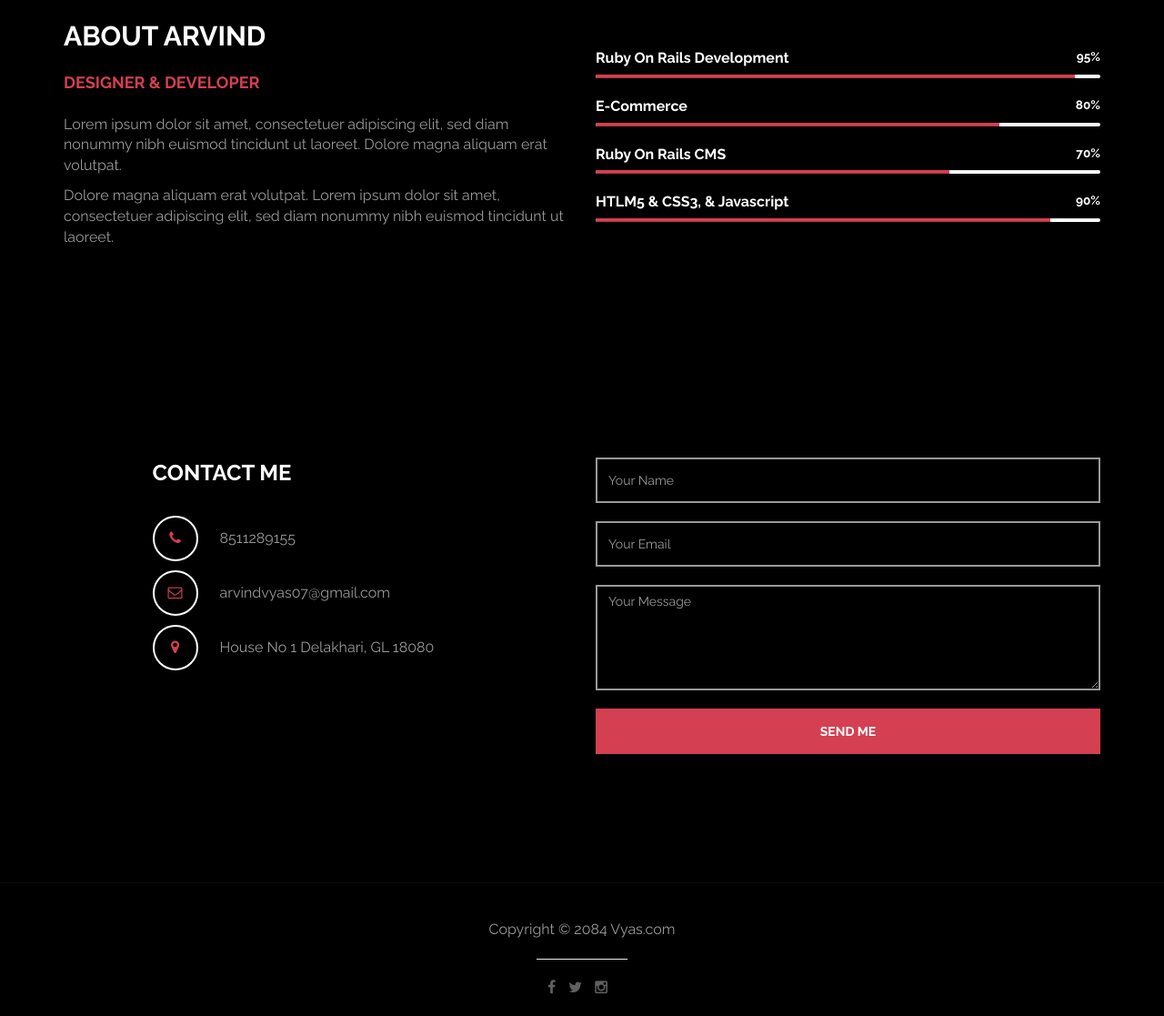
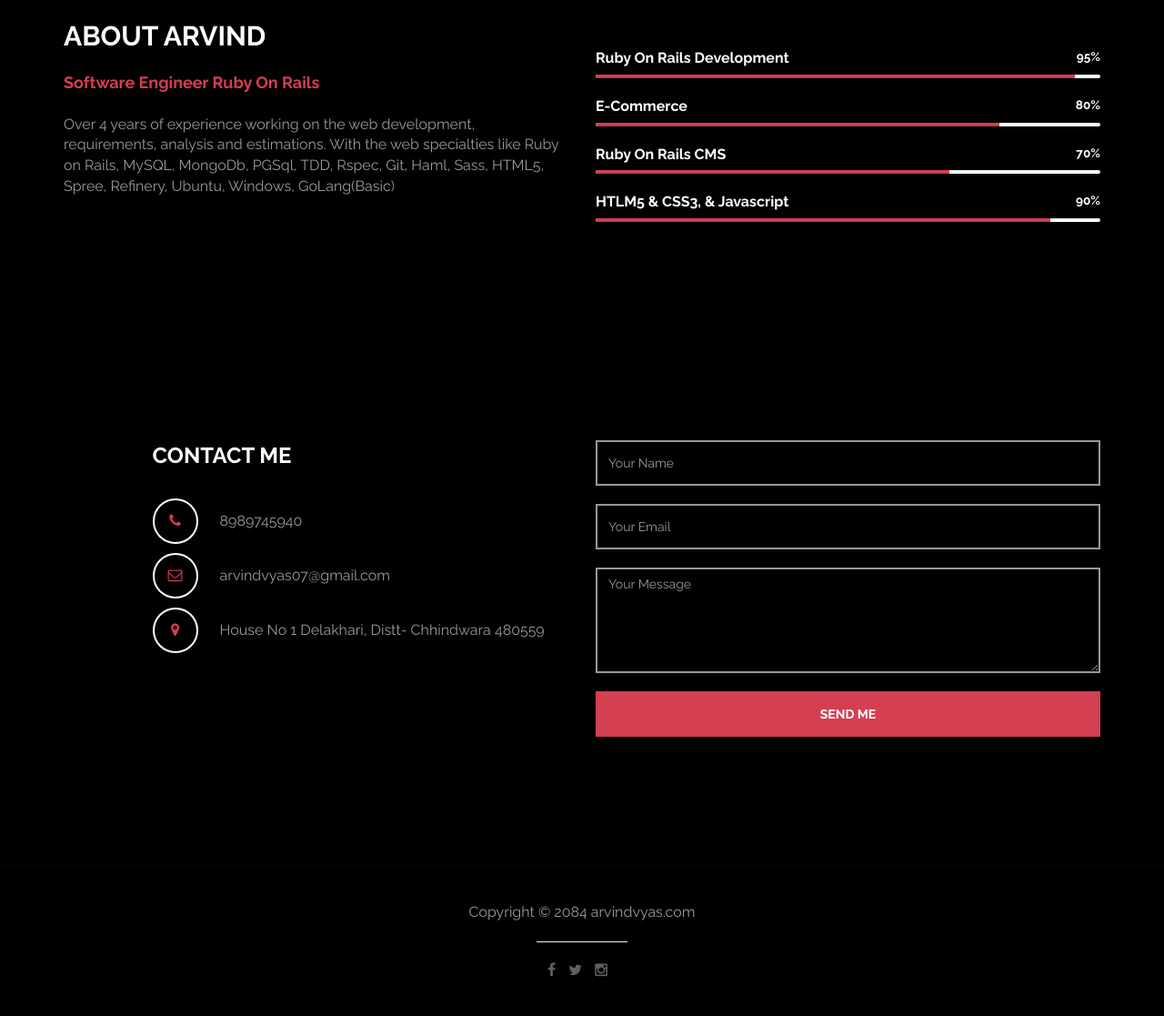
Before and after one commit to arvindvyas/rormonks, a plain HTML site: page public/index.html in a window 1280 px wide. Shown: the part 1221-2338 px from the top of the page at 91% size. Drawn offline with Linux system fonts and the light colour scheme.

Commit message:
change some basic information

```diff
--- a/public/index.html
+++ b/public/index.html
@@ -105,9 +105,8 @@
 				<div class="row">
 					<div class="col-md-6 col-xs-11 wow fadeInLeft" data-wow-delay="0.9s">
 						<h2>ABOUT ARVIND</h2>
-						<h4>DESIGNER &AMP; DEVELOPER</h4>
-						<p>Lorem ipsum dolor sit amet, consectetuer adipiscing elit, sed diam nonummy nibh euismod tincidunt ut laoreet. Dolore magna aliquam erat volutpat.</p>
-						<p>Dolore magna aliquam erat volutpat. Lorem ipsum dolor sit amet, consectetuer adipiscing elit, sed diam nonummy nibh euismod tincidunt ut laoreet.</p>
+						<h4>Software Engineer Ruby On Rails </h4>
+						<p>Over 4 years of experience working on the web development, requirements, analysis and estimations. With the web specialties like Ruby on Rails, MySQL, MongoDb, PGSql, TDD, Rspec, Git, Haml, Sass, HTML5, Spree, Refinery, Ubuntu, Windows, GoLang(Basic) </p>
 					</div>
 					<div class="col-md-6 col-xs-11 wow fadeInRight" data-wow-delay="0.9s">
 						<span class="text-top">Ruby On Rails Development <small>95%</small></span>
@@ -196,9 +195,9 @@
 					<div class="col-lg-5 col-lg-offset-1 col-md-6 wow fadeInUp" data-wow-delay="0.6s">
 						<address>
 							<p class="contact-title">CONTACT ME</p>
-							<p><i class="fa fa-phone"></i> 8511289155</p>
+							<p><i class="fa fa-phone"></i> 8989745940</p>
 							<p><i class="fa fa-envelope-o"></i> arvindvyas07@gmail.com</p>
-							<p><i class="fa fa-map-marker"></i> House No 1 Delakhari, GL 18080</p>
+							<p><i class="fa fa-map-marker"></i> House No 1 Delakhari, Distt- Chhindwara 480559</p>
 						</address>
 					</div>
 					<div class="col-lg-6 col-md-6 col-xs-10 wow fadeInUp" data-wow-delay="0.6s">
@@ -220,7 +219,7 @@
 			<div class="container">
 				<div class="row">
 					<div class="col-md-12 wow fadeIn" data-wow-delay="0.9s">
-						<p>Copyright &copy; 2084 Vyas.com</p>
+						<p>Copyright &copy; 2084 arvindvyas.com</p>
 						<hr>
 						<ul class="social-icon">
 							<li><a href="https://www.facebook.com/arvindvyas07" class="fa fa-facebook"></a></li>
```
